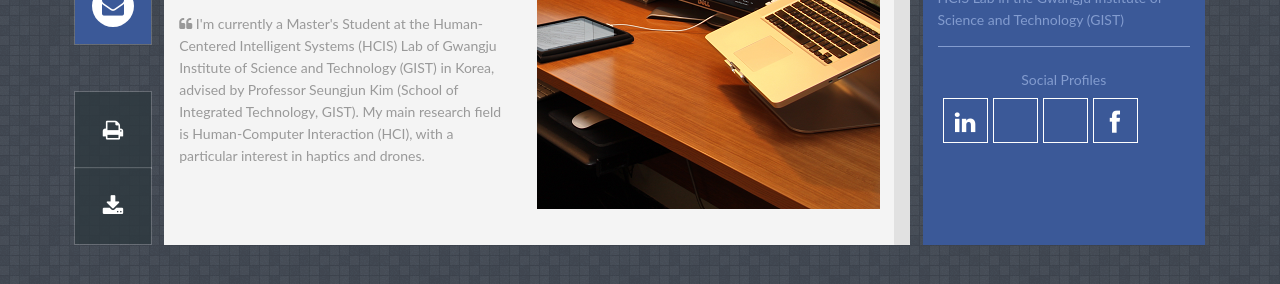
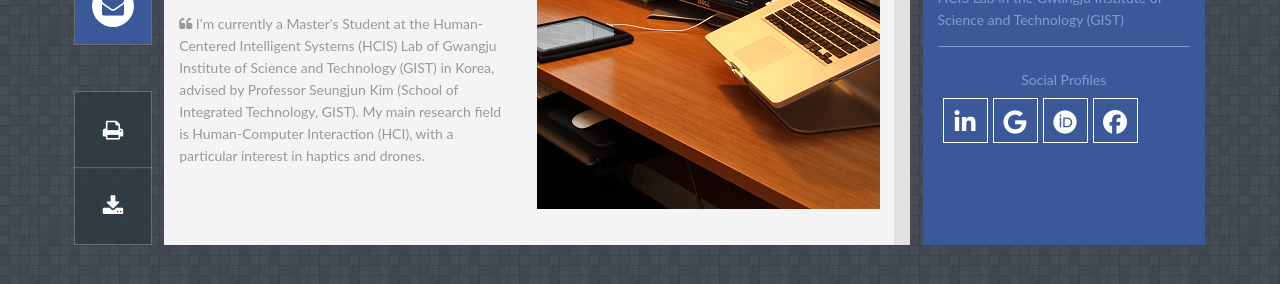
Before and after one commit to 0llan/0llan.github.io, a Jekyll site: the page built from index.html, in a window 1280 px wide. Shown: the part 495-779 px from the top of the page. Built offline with Jekyll 4.4.1, drawn with Linux system fonts in a browser that asks for light colours; nearby versions of some CDN libraries; some web fonts are replaced.

Commit message:
FromDesktop2

```diff
--- a/_includes/head.html
+++ b/_includes/head.html
@@ -1,6 +1,8 @@
     <head>
 
         <title>Semoo Shin</title>
+
+        <script src="https://kit.fontawesome.com/6cf89329a9.js" crossorigin="anonymous"></script>
 
         <meta http-equiv="content-type" content="text/html; charset=utf-8"/>
         <meta http-equiv="X-UA-Compatible" content="IE=edge,chrome=1">
@@ -38,6 +40,7 @@
 
         <!-- CSS | Google Fonts -->
         <link href='http://fonts.useso.com/css?family=Lato:300,400' rel='stylesheet' type='text/css'>
+
         <!-- Favicon -->
         <link rel="shortcut icon" type="image/x-icon" href="images/favicon/joystick.ico">
 
```
Also changed, not shown: images/google-brands.svg (added), 1 other file.
